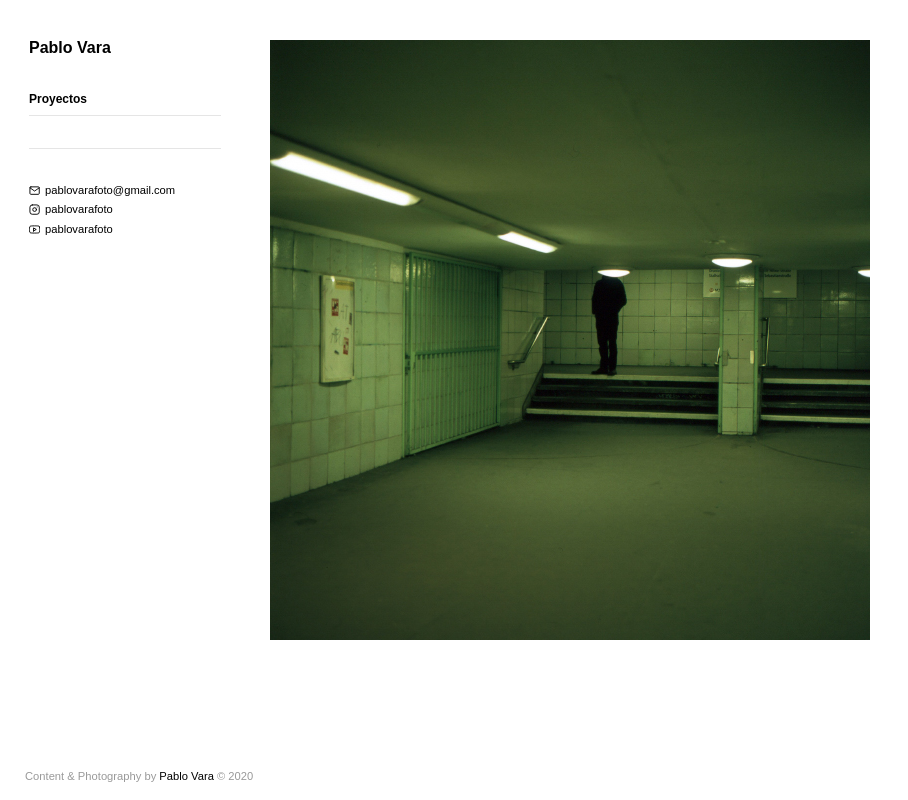
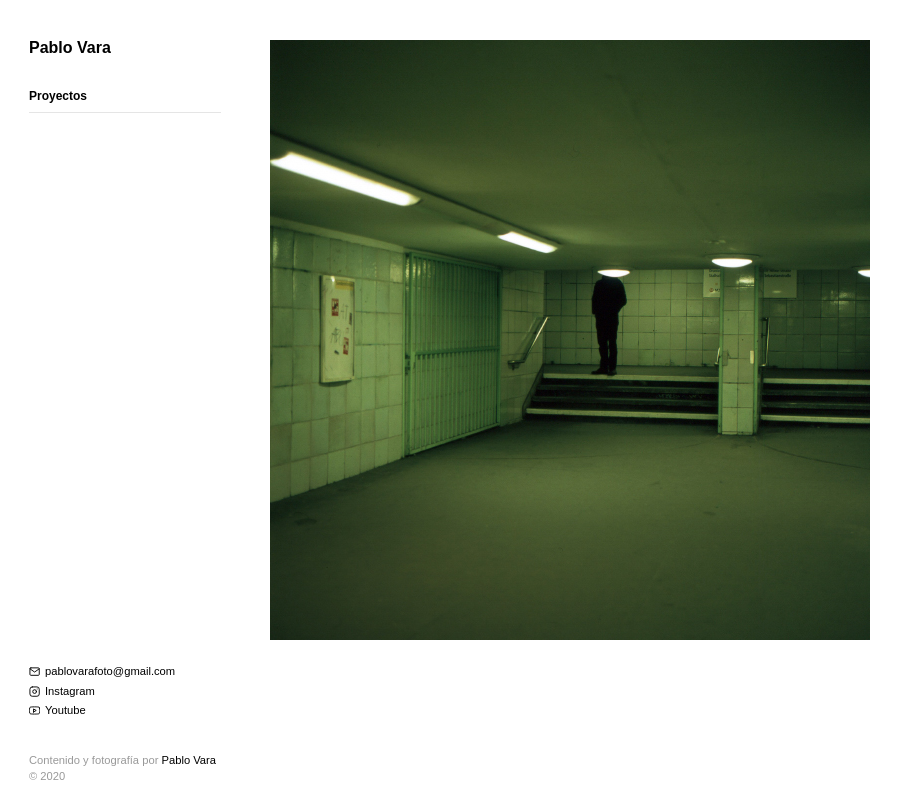
Before and after one commit to kloder-art/pablovara, a Gatsby site: page / in a window 1280 px wide. Shown: the whole page, without its empty margins (0-908 px from the left). Built offline with nearby package versions, Linux system fonts and the light colour scheme; Gatsby itself is replaced by a stand-in of ours; some packages are replaced by stand-ins of ours; a web font is replaced by a local one.

Commit message:
refactor: sidebar with contact and footer

```diff
--- a/src/components/Contact.jsx
+++ b/src/components/Contact.jsx
@@ -3,6 +3,7 @@ import { FiInstagram, FiMail, FiYoutube } from 'react-icons/fi';
 import styled from 'styled-components';
 
 const StyledContact = styled.ul`
+  align-self: end;
   list-sytile: none;
   li {
     a {
@@ -16,7 +17,11 @@ const StyledContact = styled.ul`
 const Contact = () => (
   <StyledContact>
     <li>
-      <a href={'mailto:pablovarafoto@gmail.com'}>
+      <a
+        href={'mailto:pablovarafoto@gmail.com'}
+        target={'_blank'}
+        rel={'noreferrer noopener'}
+      >
         <FiMail />
         pablovarafoto@gmail.com
       </a>
@@ -28,7 +33,7 @@ const Contact = () => (
         rel={'noreferrer noopener'}
       >
         <FiInstagram />
-        pablovarafoto
+        Instagram
       </a>
     </li>
     <li>
@@ -38,7 +43,7 @@ const Contact = () => (
         rel={'noreferrer noopener'}
       >
         <FiYoutube />
-        pablovarafoto
+        Youtube
       </a>
     </li>
   </StyledContact>
--- a/src/components/Footer.jsx
+++ b/src/components/Footer.jsx
@@ -3,18 +3,13 @@ import styled from 'styled-components';
 import { Link } from 'gatsby';
 
 const StyledFooter = styled.div`
-  position: fixed;
-  bottom: 0;
-  left: 0;
-  right: 0;
-  padding: 1rem 25px;
   color: #999;
   background-color: rgba(255, 255, 255, 0.8);
 `;
 
 const Footer = () => (
   <StyledFooter>
-    Content & Photography by <Link to={'/contact'}>Pablo Vara</Link> ©{' '}
+    Contenido y fotografía por <Link to={'/biocv'}>Pablo Vara</Link> ©{' '}
     {new Date().getFullYear()}
   </StyledFooter>
 );
--- a/src/components/Layout.jsx
+++ b/src/components/Layout.jsx
@@ -4,7 +4,6 @@ import { useStaticQuery, graphql } from 'gatsby';
 import styled from 'styled-components';
 
 import Sidebar from './Sidebar';
-import Footer from './Footer';
 
 import '../styles/global.scss';
 
@@ -33,7 +32,6 @@ const Layout = ({ children }) => {
     <>
       <Sidebar title={data.site.siteMetadata.title} />
       <StyledContent>{children}</StyledContent>
-      <Footer />
     </>
   );
 };
--- /dev/null
+++ b/src/components/Menu.jsx
@@ -0,0 +1,56 @@
+import React from 'react';
+import styled from 'styled-components';
+import { Link, useStaticQuery, graphql } from 'gatsby';
+
+const Menu = () => {
+  const { projects, pages } = useStaticQuery(graphql`
+    query {
+      projects: allMarkdownRemark(
+        filter: { fileInfo: { sourceInstanceName: { eq: "projects" } } }
+      ) {
+        edges {
+          node {
+            frontmatter {
+              title
+              slug
+            }
+          }
+        }
+      }
+      pages: allMarkdownRemark(
+        filter: { fileInfo: { sourceInstanceName: { eq: "pages" } } }
+      ) {
+        edges {
+          node {
+            frontmatter {
+              title
+              slug
+            }
+          }
+        }
+      }
+    }
+  `);
+  return (
+      <nav>
+        <h2>Proyectos</h2>
+        <ul>
+          {projects.edges.map(({ node: { frontmatter: { title, slug } } }) => (
+            <li key={slug}>
+              <Link to={`/${slug}`} activeClassName={'active'}>
+                {title}
+              </Link>
+            </li>
+          ))}
+          <li className={'separator'}></li>
+          {pages.edges.map(({ node: { frontmatter: { title, slug } } }) => (
+            <li key={slug}>
+              <Link to={`/${slug}`}>{title}</Link>
+            </li>
+          ))}
+        </ul>
+      </nav>
+  );
+}
+
+export default Menu;
--- a/src/components/Sidebar.jsx
+++ b/src/components/Sidebar.jsx
@@ -1,9 +1,11 @@
 import React from 'react';
 import PropTypes from 'prop-types';
 import styled from 'styled-components';
-import { Link, useStaticQuery, graphql } from 'gatsby';
+import { Link } from 'gatsby';
 
+import Menu from './Menu';
 import Contact from './Contact';
+import Footer from './Footer';
 
 const StyledSidebar = styled.div`
   position: fixed;
@@ -39,64 +41,21 @@ const StyledSidebar = styled.div`
       }
     }
   }
+
+  display: grid;
+  grid-gap: 2rem;
+  grid-template-rows: 1rem auto auto 3rem;
 `;
 
 const Sidebar = ({ title }) => {
-  const { projects, pages } = useStaticQuery(graphql`
-    query {
-      projects: allMarkdownRemark(
-        filter: { fileInfo: { sourceInstanceName: { eq: "projects" } } }
-      ) {
-        edges {
-          node {
-            frontmatter {
-              title
-              slug
-            }
-          }
-        }
-      }
-      pages: allMarkdownRemark(
-        filter: { fileInfo: { sourceInstanceName: { eq: "pages" } } }
-      ) {
-        edges {
-          node {
-            frontmatter {
-              title
-              slug
-            }
-          }
-        }
-      }
-    }
-  `);
   return (
     <StyledSidebar>
       <h1>
         <Link to={'/'}>{title}</Link>
       </h1>
-      <nav>
-        <h2>Proyectos</h2>
-        <ul>
-          {projects.edges.map(({ node: { frontmatter: { title, slug } } }) => (
-            <li key={slug}>
-              <Link to={`/${slug}`} activeClassName={'active'}>
-                {title}
-              </Link>
-            </li>
-          ))}
-          <li className={'separator'}></li>
-          {pages.edges.map(({ node: { frontmatter: { title, slug } } }) => (
-            <li key={slug}>
-              <Link to={`/${slug}`}>{title}</Link>
-            </li>
-          ))}
-          <li className={'separator'}></li>
-          <li>
-            <Contact />
-          </li>
-        </ul>
-      </nav>
+      <Menu />
+      <Contact />
+      <Footer />
     </StyledSidebar>
   );
 };
```
